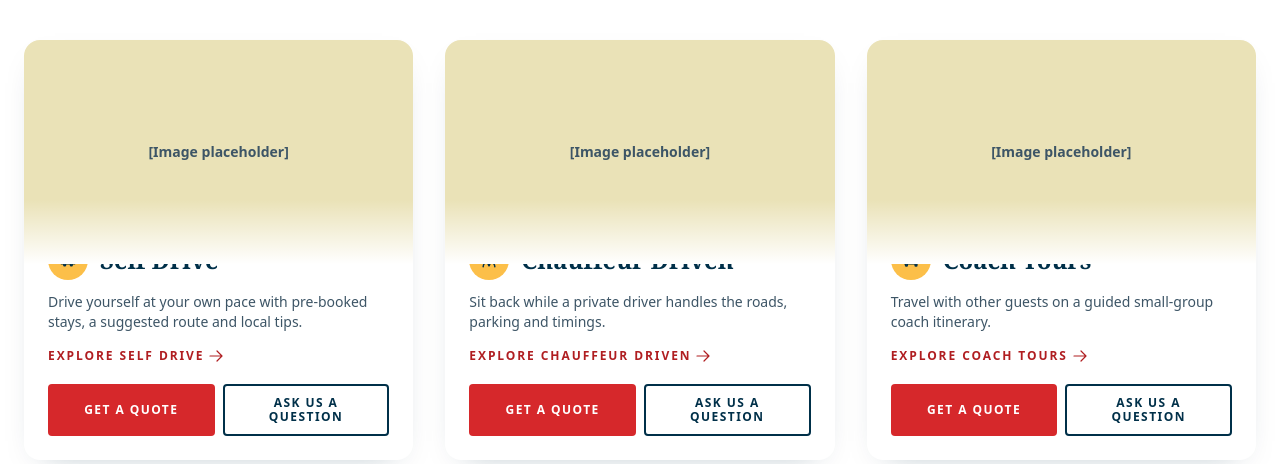
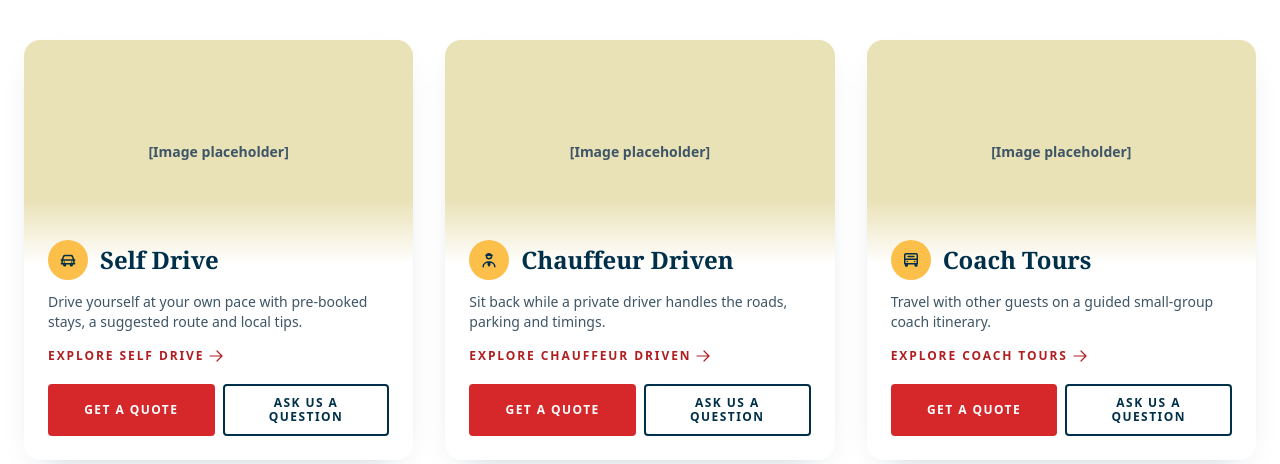
Before and after one commit to xfranzce/go-germany-tours, a Laravel app: page / in a window 1280 px wide. Shown: the part 1844-2308 px from the top of the page. Run offline with Laravel 12, Linux system fonts and the light colour scheme; data comes from the database, SQL or seed files in the repository; data that the repository does not hold is empty; style sheets or scripts are compiled from the project's sources; parts of the project's set-up code (start-up, migrations or seed data) failed here and were passed over; some web fonts are replaced.

Commit message:
Home: signature cards layering fix
Co-Authored-By: Claude Sonnet 5.5 <noreply@anthropic.com>

```diff
--- a/resources/views/home.blade.php
+++ b/resources/views/home.blade.php
@@ -79,7 +79,7 @@
                         <x-picture :path="$t->image" sizes="(min-width: 768px) 24rem, 82vw" class="h-full w-full object-cover transition duration-[1200ms] group-hover:scale-105"/>
                         <div class="absolute inset-x-0 bottom-0 h-16 bg-gradient-to-t from-white to-transparent" aria-hidden="true"></div>
                     </div>
-                    <div class="-mt-6 flex flex-1 flex-col p-6 pt-0">
+                    <div class="relative -mt-6 flex flex-1 flex-col p-6 pt-0">
                         <div class="flex items-center gap-3">
                             <span class="grid size-10 shrink-0 place-items-center rounded-full bg-brand-gold text-brand-navy" aria-hidden="true"><x-icon :name="$icons[$t->slug] ?? 'pin'" class="h-5 w-5"/></span>
                             <h3 class="text-brand-navy"><a href="{{ route('tours.show', $t->slug) }}" class="hover:underline">{{ $t->name }}</a></h3>
```
